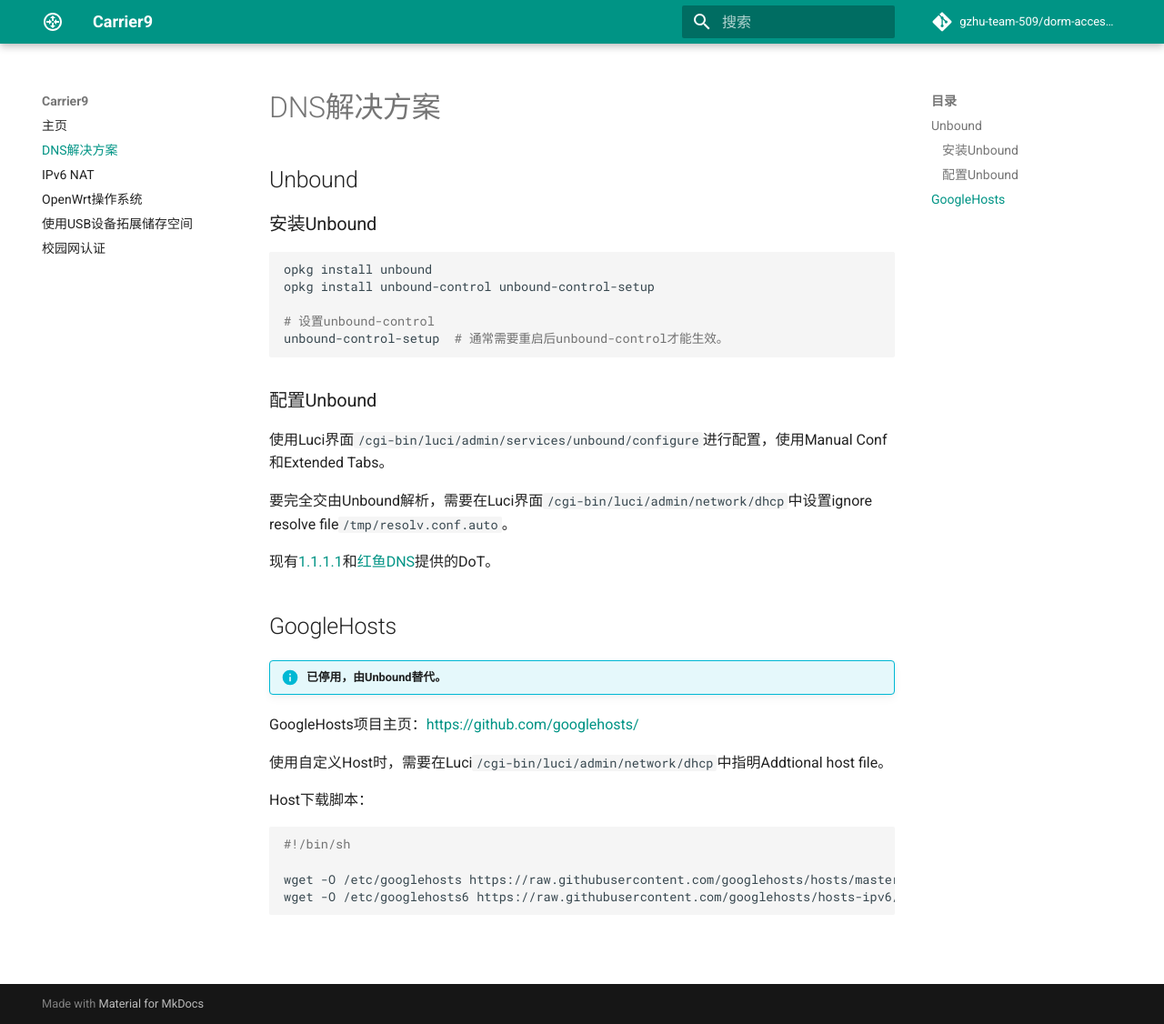
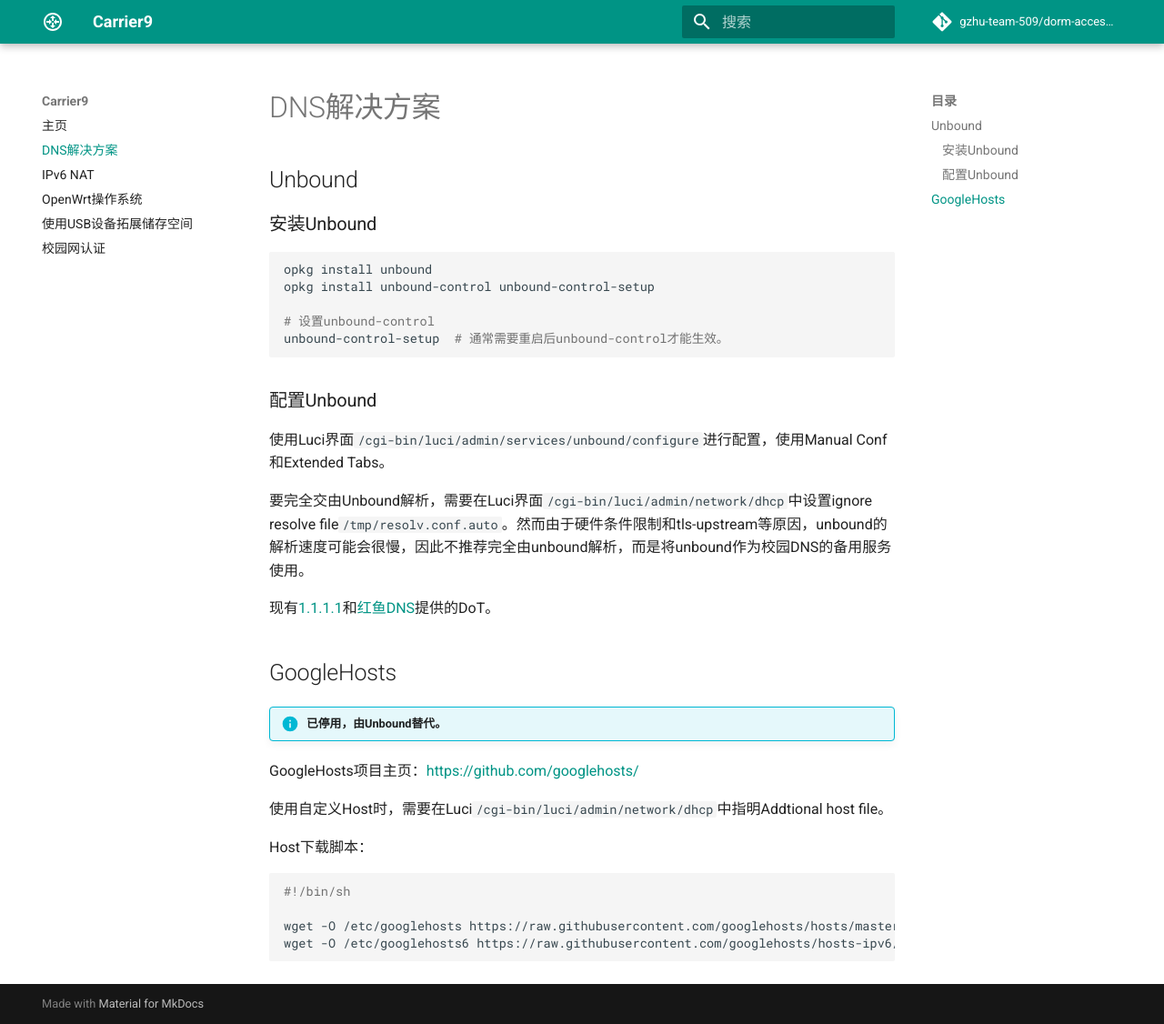
Before and after one commit to gzhu-team-509/Carrier9-info, an MkDocs documentation site: the page built from docs/DNS.md, in a window 1280 px wide and 1126 px high. Shown: the whole window at 91% size. Built offline with MkDocs 1.6.1 and Material for MkDocs 9.7.7, drawn with Linux system fonts in a browser that asks for light colours; comment, search, counter and statistics services are not loaded.

Commit message:
Update DNS.md

```diff
--- a/docs/DNS.md
+++ b/docs/DNS.md
@@ -16,7 +16,7 @@
 
 使用Luci界面`/cgi-bin/luci/admin/services/unbound/configure`进行配置，使用Manual Conf和Extended Tabs。
 
-要完全交由Unbound解析，需要在Luci界面`/cgi-bin/luci/admin/network/dhcp`中设置ignore resolve file`/tmp/resolv.conf.auto`。
+要完全交由Unbound解析，需要在Luci界面`/cgi-bin/luci/admin/network/dhcp`中设置ignore resolve file`/tmp/resolv.conf.auto`。然而由于硬件条件限制和tls-upstream等原因，unbound的解析速度可能会很慢，因此不推荐完全由unbound解析，而是将unbound作为校园DNS的备用服务使用。
 
 现有[1.1.1.1](https://1.1.1.1/)和[红鱼DNS](https://www.rubyfish.cn/)提供的DoT。
 
```
